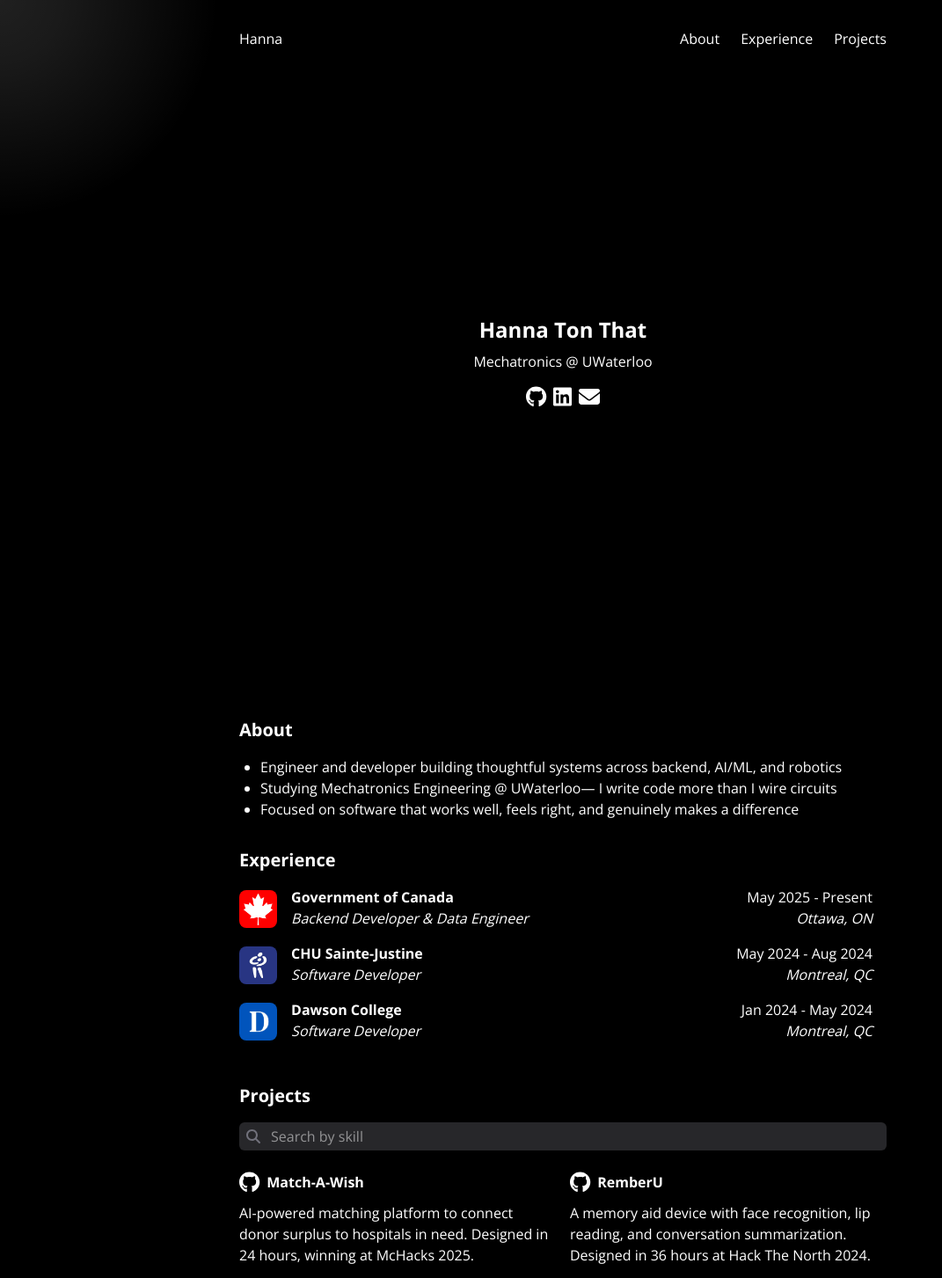
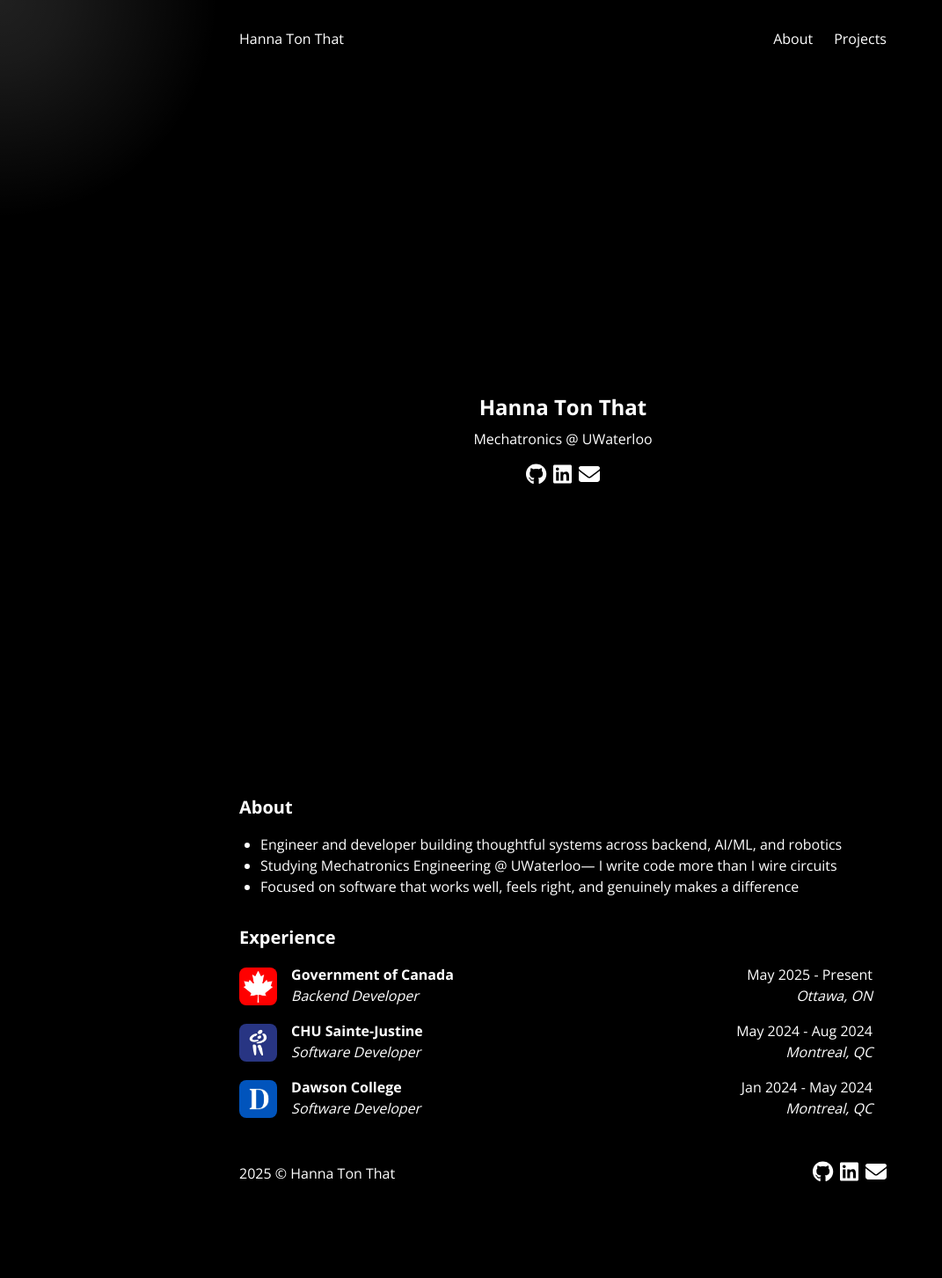
Before and after one commit to hannatonthat/portfolio-v2, a Next.js app: page / in a window 1280 px wide. Shown: the top 1453 px of the page at 88% size, without its empty margins (0-1071 px from the left). After the commit the page ends 1411 px from the top, so only its background shows below. Built offline with nearby package versions, Linux system fonts and the light colour scheme.

Commit message:
Move projects to its own page

```diff
--- a/components/Experience.js
+++ b/components/Experience.js
@@ -16,7 +16,7 @@ export default function Experience() {
         <ExperienceItem
           image="/assets/government.png"
           company="Government of Canada"
-          title="Backend Developer & Data Engineer"
+          title="Backend Developer"
           date="May 2025 - Present"
           location="Ottawa, ON"
         />
--- a/components/Hero.js
+++ b/components/Hero.js
@@ -24,7 +24,6 @@ export default function Hero() {
   return (
     <section className="relative h-screen flex flex-col justify-center items-center text-center">
       <div className="absolute top-0 left-0 w-full">
-        <Navbar />
       </div>
         <StaggeredLine index={index}>
           <h1 className="!mb-2">Hanna Ton That</h1>
--- a/components/Navbar.js
+++ b/components/Navbar.js
@@ -12,13 +12,13 @@ export default function Navbar() {
               href="/"
               className="relative inline-block after:absolute after:left-0 after:bottom-0 after:h-[2px] after:w-0 after:bg-current after:transition-all after:duration-300 hover:after:w-full"
             >
-              Hanna
+              Hanna Ton That
             </Link>
           </li>
           <div className="flex gap-6">
             <li>
               <Link
-                href="#about"
+                href="/"
                 className="relative inline-block after:absolute after:left-0 after:bottom-0 after:h-[2px] after:w-0 after:bg-current after:transition-all after:duration-300 hover:after:w-full"
               >
                 About
@@ -26,15 +26,7 @@ export default function Navbar() {
             </li>
             <li>
               <Link
-                href="#experience"
-                className="relative inline-block after:absolute after:left-0 after:bottom-0 after:h-[2px] after:w-0 after:bg-current after:transition-all after:duration-300 hover:after:w-full"
-              >
-                Experience
-              </Link>
-            </li>
-            <li>
-              <Link
-                href="#projects"
+                href="/projects"
                 className="relative inline-block after:absolute after:left-0 after:bottom-0 after:h-[2px] after:w-0 after:bg-current after:transition-all after:duration-300 hover:after:w-full"
               >
                 Projects
--- a/components/Project.js
+++ b/components/Project.js
@@ -72,7 +72,7 @@ export default function Project() {
     )
   );
 
-  let index = 11
+  let index = 0
 
   return (
     <main className="">
--- a/src/app/layout.js
+++ b/src/app/layout.js
@@ -35,6 +35,7 @@ export default function RootLayout({ children }) {
       >
         <Theme>
           <CustomCursor />
+          <Navbar />
           <main>{children}</main>
           <Footer />
         </Theme>
--- a/src/app/page.js
+++ b/src/app/page.js
@@ -3,7 +3,6 @@
 import Hero from "@components/Hero";
 import About from "@components/About";
 import Experience from '@components/Experience';
-import Project from '@components/Project';
 
 export default function Home() {
   return (
@@ -19,10 +18,6 @@ export default function Home() {
       <section id="experience" className="mt-8">
         <Experience />
       </section>
-
-      <section id="projects" className="mt-8">
-        <Project />
-      </section>
     </main>
   );
 }
--- /dev/null
+++ b/src/app/projects/page.js
@@ -0,0 +1,13 @@
+'use client';
+
+import Project from '@components/Project';
+
+export default function Projects() {
+  return (
+    <main>
+        <section id="projects" className="mt-8">
+            <Project />
+        </section>
+    </main>
+  );
+}
```
